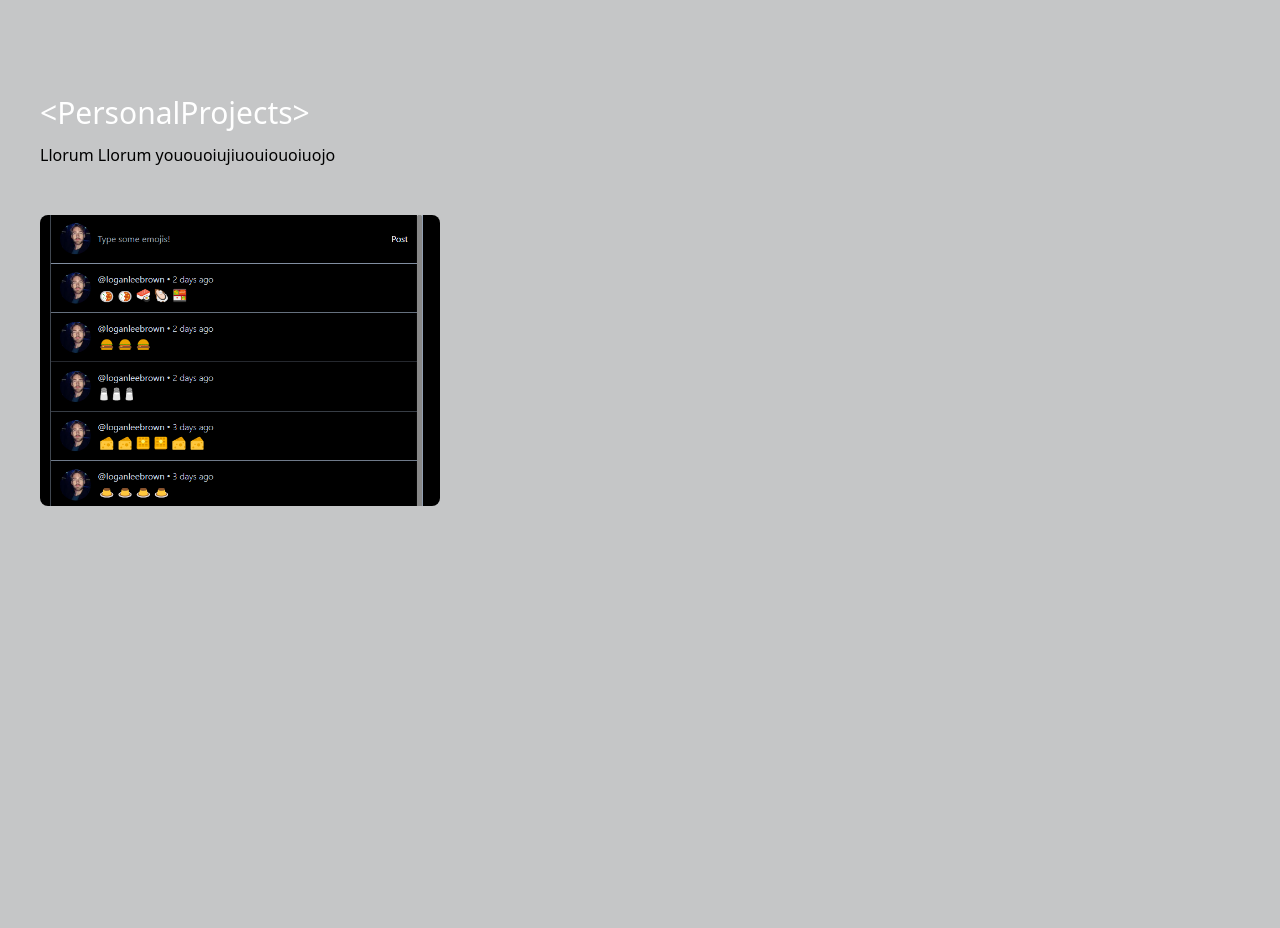
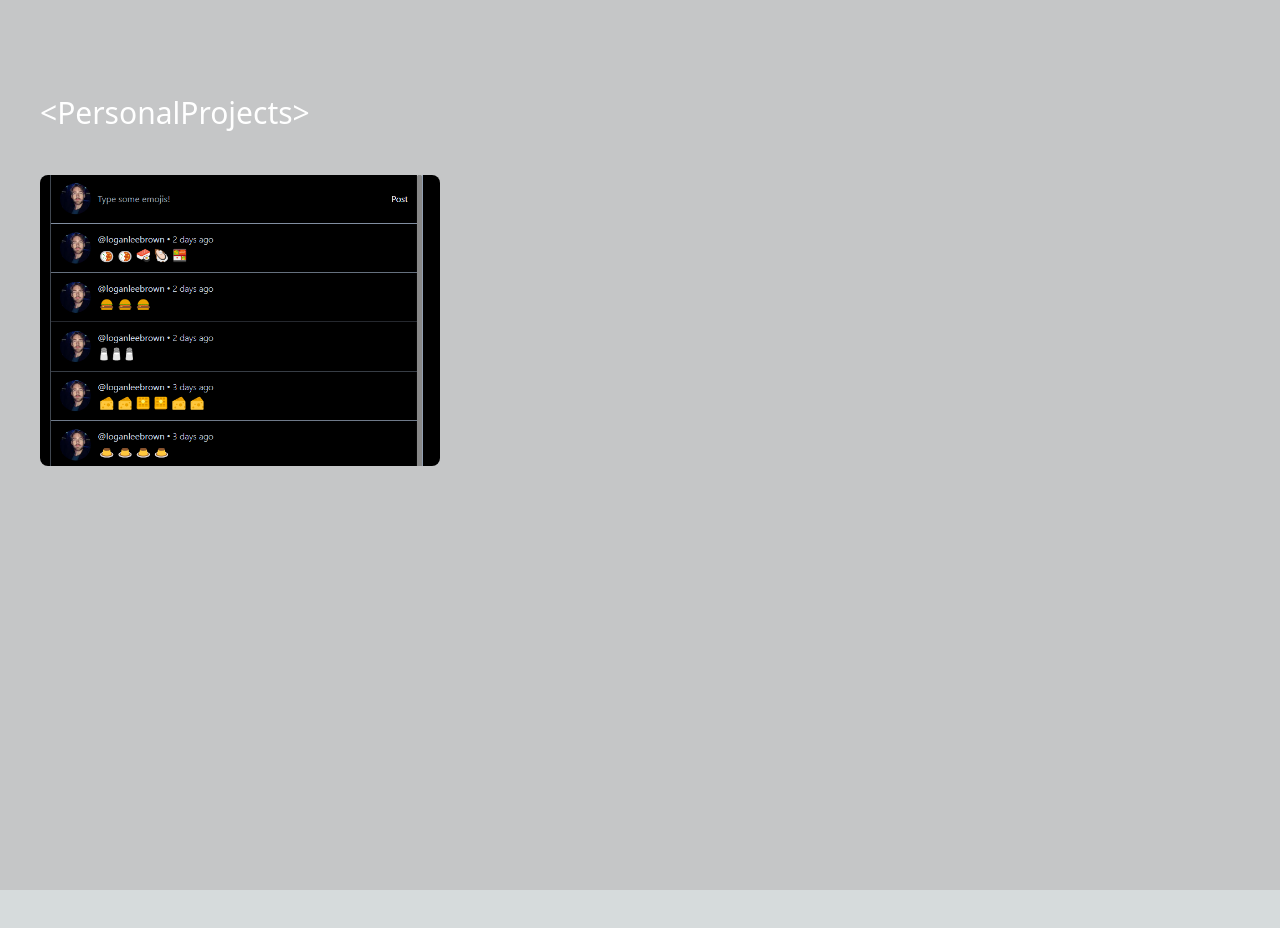
Before and after one commit to LoganLeeBrown/portfolibo, a Next.js app: page / in a window 1280 px wide. Shown: the part 2740-3668 px from the top of the page. After the commit the page ends 3630 px from the top, so only its background shows below. Built offline with nearby package versions, Linux system fonts and the light colour scheme.

Commit message:
remove paragraph from project section

```diff
--- a/pages/index.js
+++ b/pages/index.js
@@ -154,7 +154,6 @@ export default function Home() {
             <h3 className="text-3xl py-1 dark:text-white">
               &lt;PersonalProjects&gt;
             </h3>
-            <p className="py-2 ">Llorum Llorum yououoiujiuouiouoiuojo</p>
           </div>
           <div className="flex flex-col gap-10 py-10 lg:flex-row lg:flex-wrap sm:flex-1">
             <div className="basis-1/3 relative">
```
